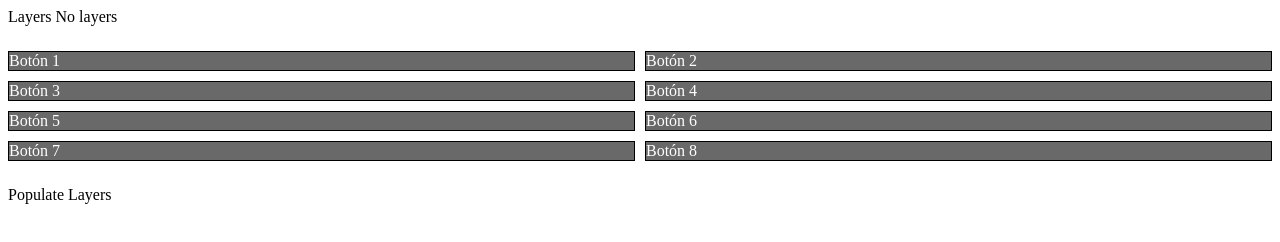
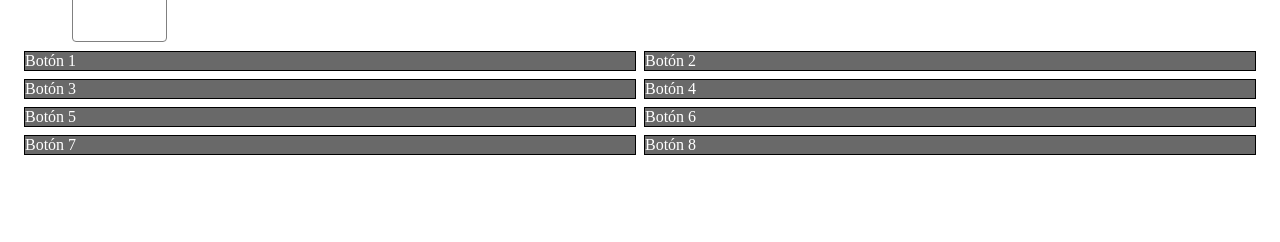
Before and after one commit to Alexander-Cidbal/RZK-adobe-scripts, a plain HTML site: page RZK_Plugin_1/Test-pyy82a/index.html in a window 1280 px wide. Drawn offline with Linux system fonts and the light colour scheme; files whose address does not match are found by name.

Commit message:
Update style.css

```diff
--- a/RZK_Plugin_1/Test-pyy82a/style.css
+++ b/RZK_Plugin_1/Test-pyy82a/style.css
@@ -1,17 +1,32 @@
+body {
+    color: white;
+    padding: 0 16px;
+  }
+  li:before {
+    content: '• ';
+    width: 3em;
+  }
+
+  #layers {
+    border: 1px solid #808080;
+    border-radius: 4px;
+    padding: 16px;
+  }
+
 #button-grid-container {
   display: grid;
-  grid-template-columns: repeat(2, 1fr); /* 2 columnas */
-  grid-template-rows: repeat(4, auto);    /* 4 filas */
-  gap: 10px; /* Espacio entre botones */
-  padding: 10px 0; /* Relleno vertical alrededor de la cuadrícula */
+  grid-template-columns: repeat(2, 1fr); /* 2 columnas de igual ancho */
+  grid-template-rows: repeat(4, auto);    /* 4 filas, altura automática */
+  gap: 8px; /* Espacio entre botones */
+  padding: 10px 0; /* Relleno vertical para el contenedor de la cuadrícula */
   margin-top: 15px; /* Margen superior para separar de elementos previos */
-  margin-bottom: 15px; /* Margen inferior para separar de elementos posteriores */
+  margin-bottom: 15px; /* Margen inferior para separar del footer */
 }
 
 #button-grid-container sp-button {
   border: 1px solid black; /* Contorno negro */
   background-color: dimgray; /* Relleno gris oscuro */
   color: white; /* Color del texto para contraste */
-  width: 100%; /* Asegura que el botón ocupe el ancho de la celda */
-  box-sizing: border-box; /* Incluye padding y borde en el tamaño total del elemento */
+  width: 100%; /* Asegura que el botón ocupe todo el ancho de la celda */
+  box-sizing: border-box; /* Incluye padding y borde en el ancho/alto total */
 }
```
